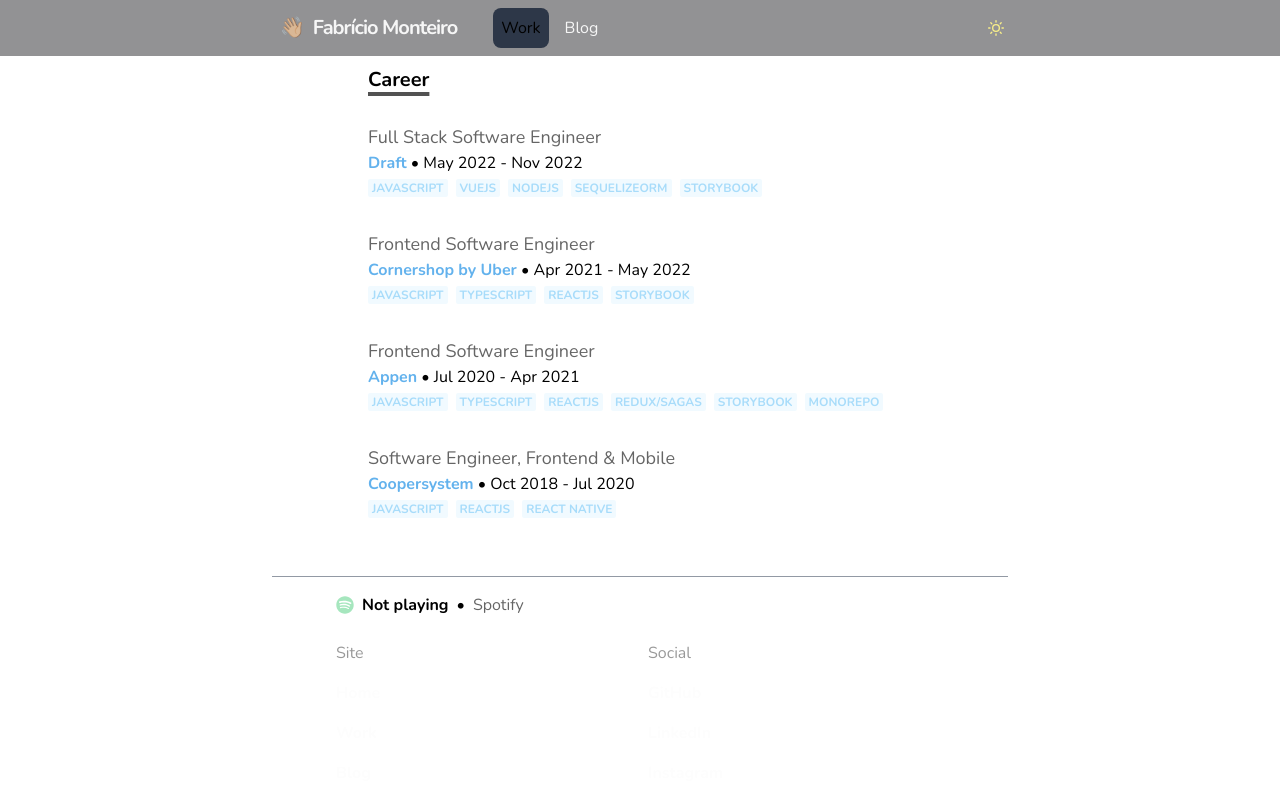
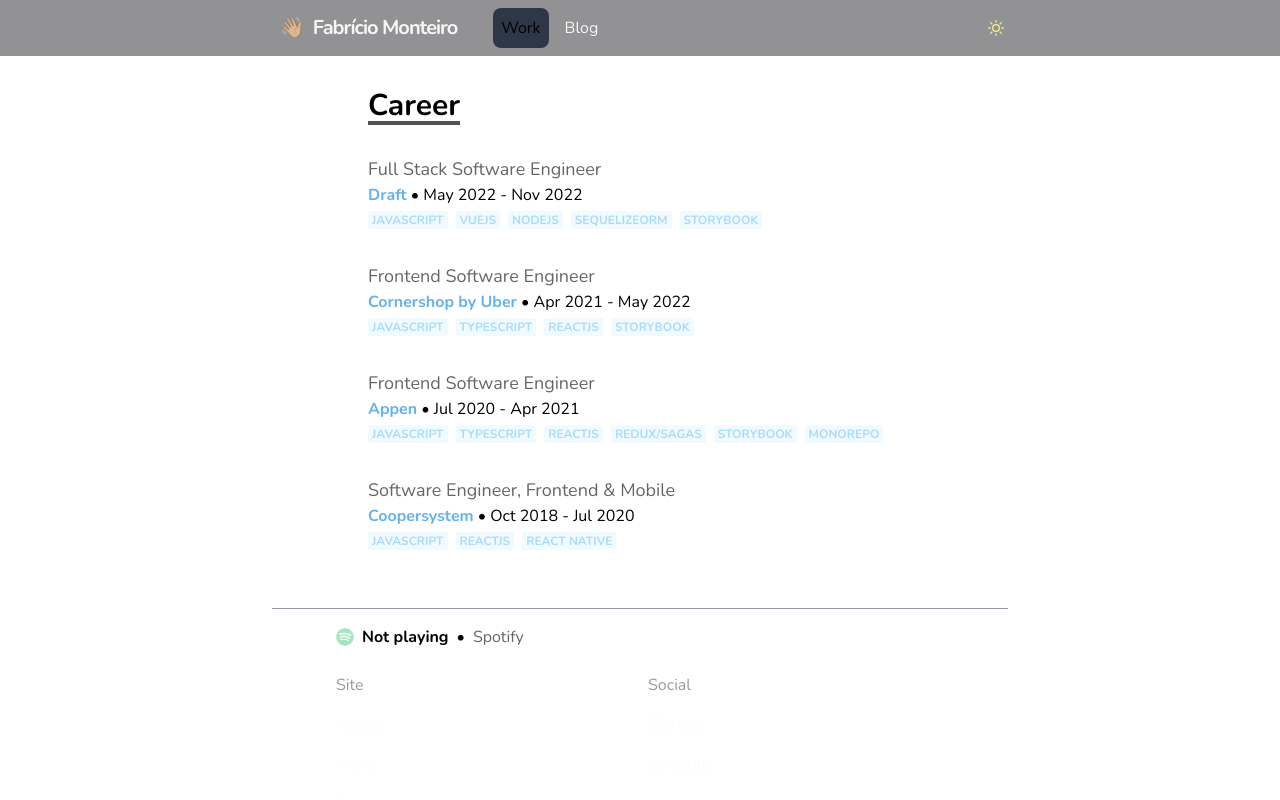
Before and after one commit to fabmont/folio, a Next.js app: page /work in a window 1280 px wide. Shown: the top 800 px of the page. Built offline with nearby package versions, Linux system fonts and the light colour scheme; no server answers.

Commit message:
fixes the careers heading

```diff
--- a/src/pages/work.tsx
+++ b/src/pages/work.tsx
@@ -11,7 +11,9 @@
     </Head>
 
     <Section delay="0.2">
-      <Heading variant="section-title">Career</Heading>
+      <Heading variant="section-title" mb="8" mt="8" fontSize="3xl">
+        Career
+      </Heading>
       {workList.map((item) => (
         <Box my="8" key={item.title}>
           <Text opacity={0.6} fontSize="lg">
```
